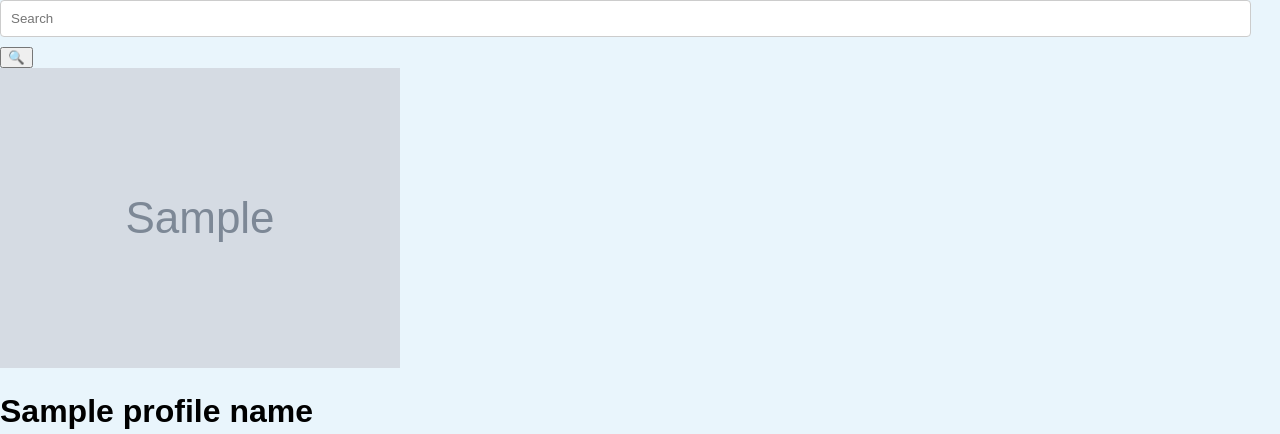
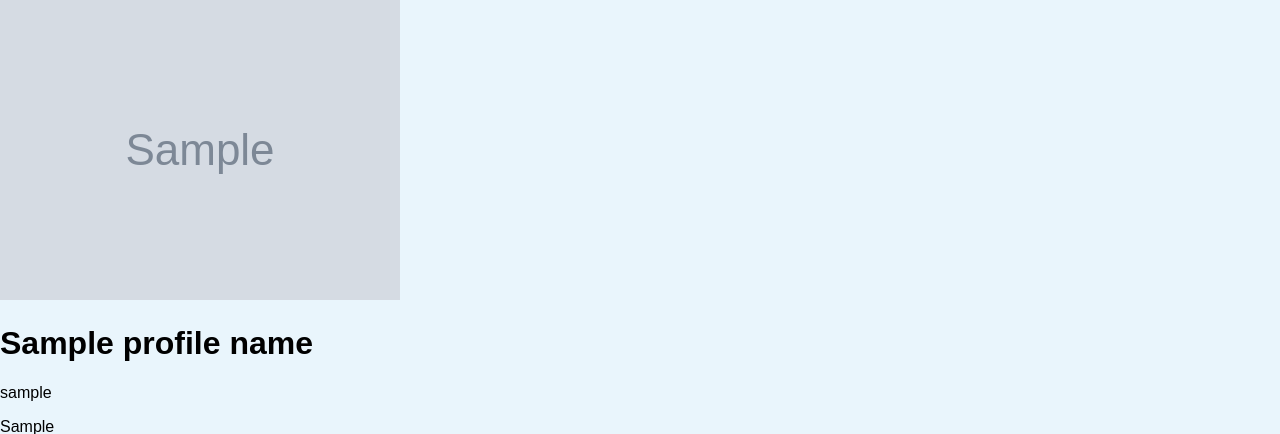
Before and after one commit to CharlizeBrodeth/CCAPDEV_MCO2_FORKAST_final, a Node project: template views/users.hbs in a window 1280 px wide. Shown: the top 434 px of the page. Run offline with Node 20 templates, Linux system fonts and the light colour scheme; the template is opened without the code that fills it: most values are stand-ins (such as "Sample title", 1, 10 or a date in 2020); grey boxes marked "Sample" are stand-in pictures; some libraries are stand-ins or nearby versions.

Commit message:
Update users.hbs

```diff
--- a/views/users.hbs
+++ b/views/users.hbs
@@ -1,9 +1,5 @@
  <div class="main-container">
         <div class="profile-container">
-            <div class="search-container">
-                <input type="text" placeholder="Search" class="search-input"/>
-                <button class="search-btn">🔍</button>
-            </div>
             <div class="profile-card">
                 <div class="profile-avatar">
                     <!-- Dynamic profile image -->
```
